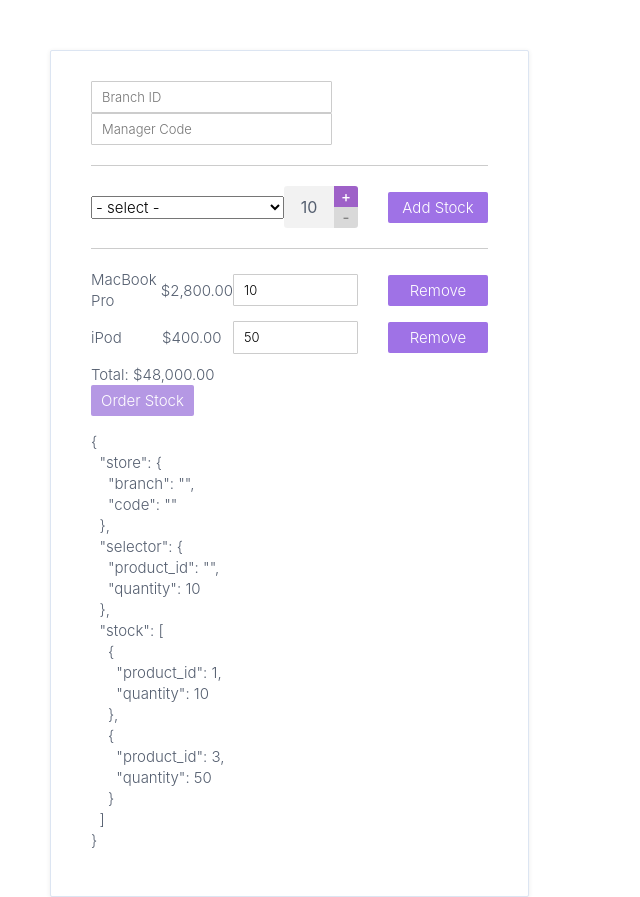
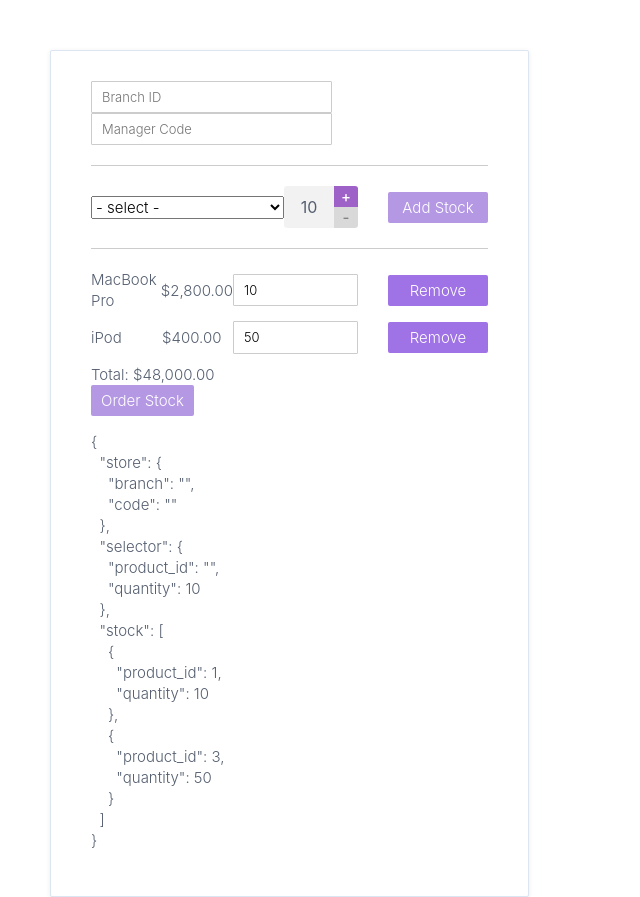
Before and after one commit to rraaij/ultimate-course-angular-pro, an Angular app: page / in a window 1280 px wide. Shown: the whole page, without its empty margins (0-640 px from the left). Built offline with nearby package versions, Linux system fonts and the light colour scheme; data requests are answered from the project's data file.

Commit message:
Form Group custom validator

```diff
--- a/src/app/stock-inventory/components/stock-selector/stock-selector.component.html
+++ b/src/app/stock-inventory/components/stock-selector/stock-selector.component.html
@@ -7,6 +7,8 @@
 
     <app-stock-counter [step]="10" [min]="10" [max]="1000" formControlName="quantity"></app-stock-counter>
 
-    <button type="button" (click)="onAdd()">Add Stock</button>
+    <button type="button" (click)="onAdd()" [disabled]="stockExists || notSelected">Add Stock</button>
+
+    <div class="stock-selector__error" *ngIf="stockExists">Item already exists in the stock</div>
   </div>
 </div>
--- a/src/app/stock-inventory/components/stock-selector/stock-selector.component.ts
+++ b/src/app/stock-inventory/components/stock-selector/stock-selector.component.ts
@@ -15,6 +15,19 @@ export class StockSelectorComponent {
 
   constructor() { }
 
+  get stockExists() {
+    return (
+      this.parent.hasError('stockExists') &&
+        this.parent.get('selector.product_id').dirty
+    );
+  }
+
+  get notSelected() {
+    return (
+      !this.parent.get('selector.product_id').value
+    );
+  }
+
   onAdd() {
     this.added.emit(this.parent.get('selector').value);
 
--- a/src/app/stock-inventory/containers/stock-inventory.component.ts
+++ b/src/app/stock-inventory/containers/stock-inventory.component.ts
@@ -22,7 +22,7 @@ export class StockInventoryComponent implements OnInit {
     }),
     selector: this.createStock({}),
     stock: this.fb.array([])
-  });
+  }, { validator: StockValidators.checkStockExists });
 
   constructor(private fb: FormBuilder, private stockService: StockInventoryService) {}
 
--- a/src/app/stock-inventory/containers/stock-inventory.validators.ts
+++ b/src/app/stock-inventory/containers/stock-inventory.validators.ts
@@ -6,4 +6,18 @@ export class StockValidators {
     const valid = regexp.test(control.value);
     return valid ? null : { invalidBranch: true };
   }
+
+  static checkStockExists(control: AbstractControl) {
+    const stockItem = control.get('stock');
+    const selector = control.get('selector');
+
+    if (!(stockItem && selector)) {
+      return null;
+    }
+    const exists = stockItem.value.some(stock => {
+      return stock.product_id === parseInt(selector.value.product_id, 10);
+    });
+
+    return exists ? { stockExists: true } : null;
+  }
 }
```
